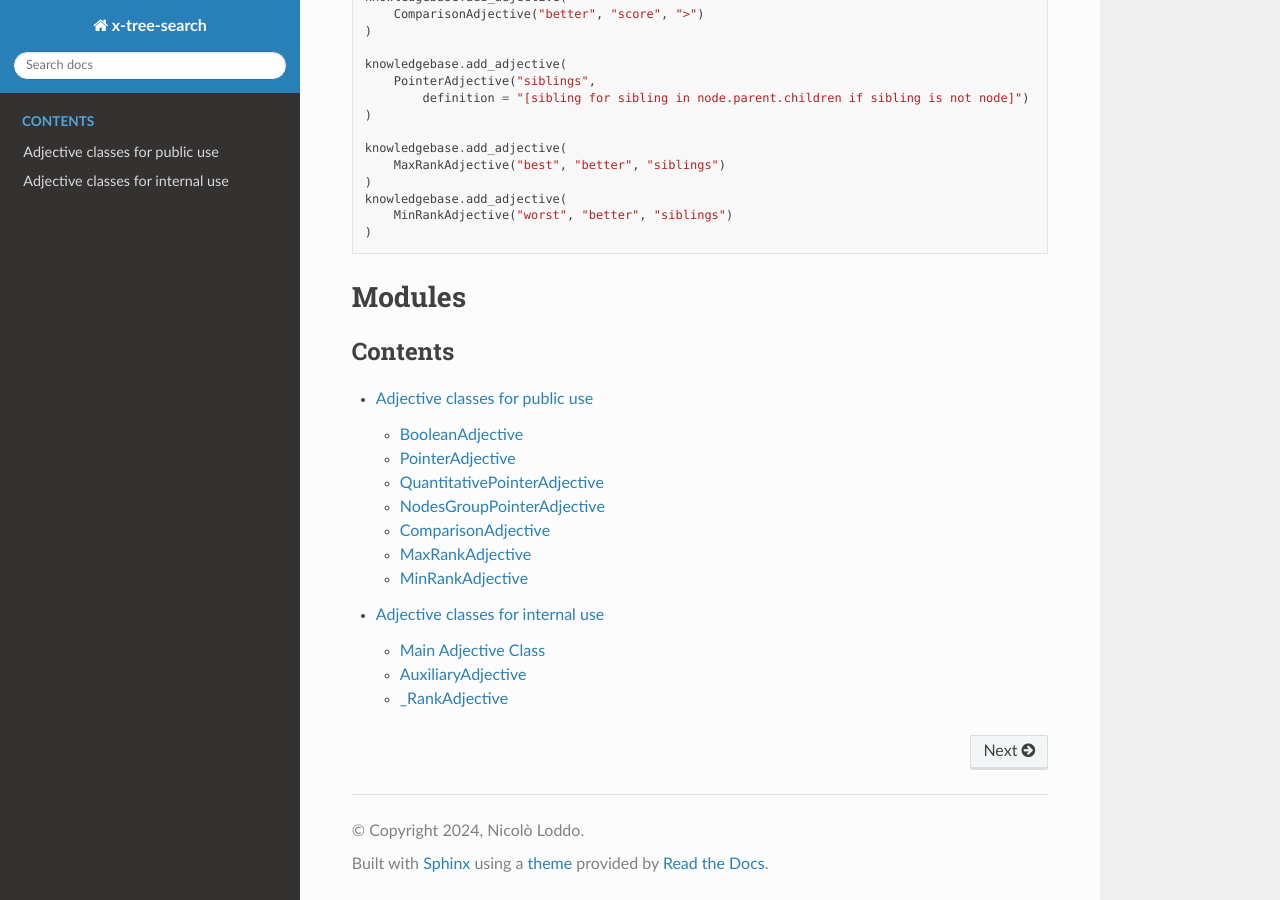
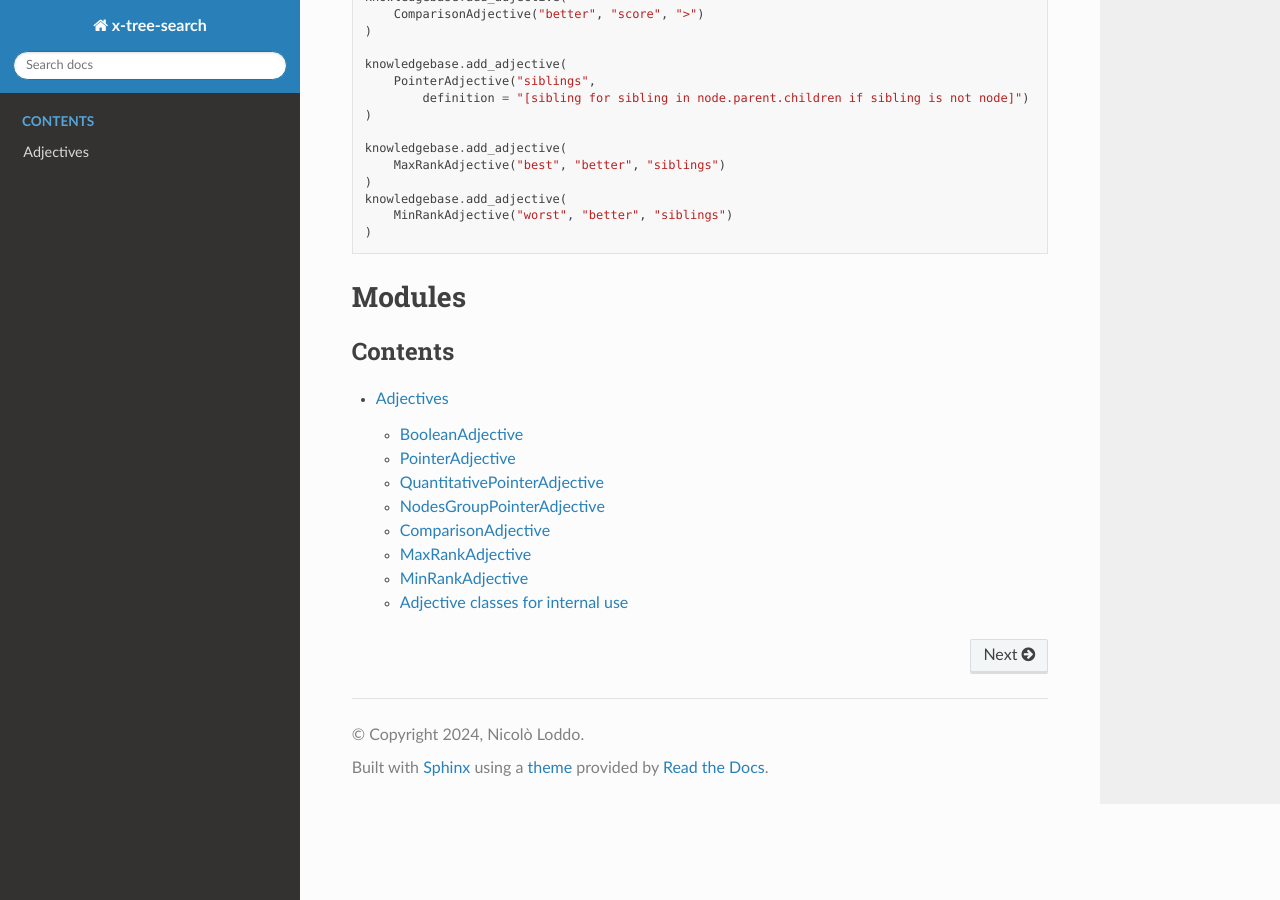
Before and after one commit to nicoloddo/x-tree-search, a Sphinx documentation site: the page built from docs/index.md, in a window 1280 px wide and 900 px high, scrolled down 1440 px. Built offline with Sphinx 7.4.7 and the Read the Docs theme 2.0.0, drawn with Linux system fonts in a browser that asks for light colours; pages that are not in the unit, such as notebooks, are missing from menus.

Commit message:
Internal use classes have been lowered by one

```diff
--- a/docs/rst/adjective.rst
+++ b/docs/rst/adjective.rst
@@ -1,4 +1,4 @@
-Adjective classes for public use
+Adjectives
 =================================
 
 BooleanAdjective
@@ -60,11 +60,10 @@ MinRankAdjective
 
 
 Adjective classes for internal use
-==================================
-
+----------------------------------
 
 Main Adjective Class
---------------------
+~~~~~~~~~~~~~~~~~~~~
 
 .. autoclass:: src.explainer.adjective.Adjective
     :members: __init__
@@ -72,7 +71,7 @@ Main Adjective Class
     :show-inheritance:
 
 AuxiliaryAdjective
-------------------
+~~~~~~~~~~~~~~~~~~
 
 .. autoclass:: src.explainer.adjective.AuxiliaryAdjective
     :members: __init__
@@ -80,7 +79,7 @@ AuxiliaryAdjective
     :show-inheritance:
 
 _RankAdjective
---------------
+~~~~~~~~~~~~~~
 
 .. autoclass:: src.explainer.adjective._RankAdjective
     :members: __init__
```
